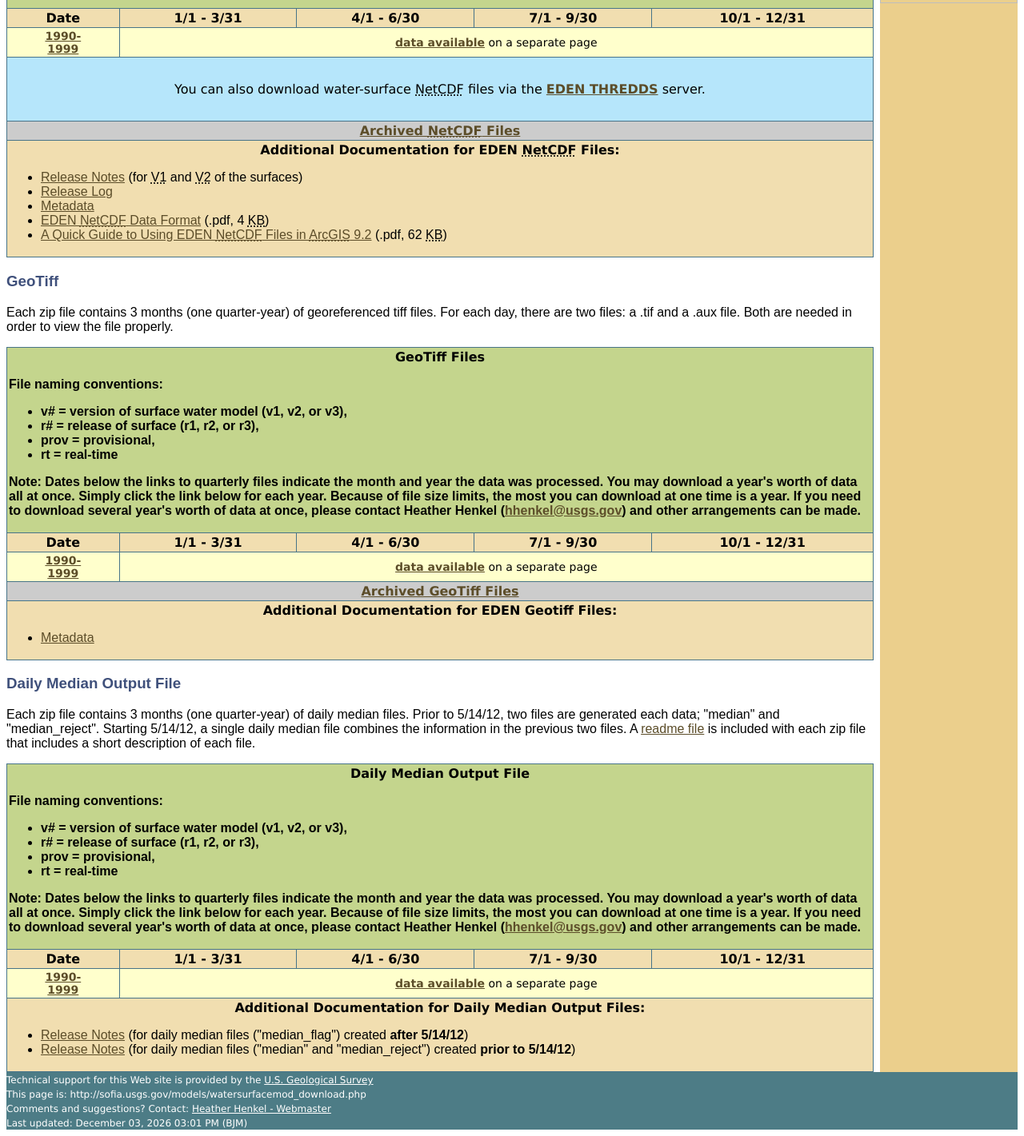
After one commit to USGS-EDEN/EDENweb, a PHP site: page /models/watersurfacemod_download.php in a window 1280 px wide. The commit adds this page. Shown: the part 766-2187 px from the top of the page at 80% size. Run offline with PHP 8.4, Linux system fonts and the light colour scheme; data that the repository does not hold is empty.

Commit message:
watersurfacemod_download.php added

```diff
--- /dev/null
+++ b/models/watersurfacemod_download.php
@@ -0,0 +1,216 @@
+<?php
+$size = $files = array('netcdf' => array(), 'geotiff' => array(), 'dailymedian' => array());
+$o = array(1 => 'first', 2 => 'second', 3 => 'third', 4 => 'fourth');
+foreach($size as $a => $b) {
+	for ($i = 2; $i <= 3; $i++) {
+		$dir = "/export1/htdocs/eden/data/$a/v$i";
+		if ($handle = opendir($dir)) {
+			while (false !== ($file = readdir($handle)))
+				if (preg_match("/^2[0-9]{3}_q[1-4]{1}_[A-Za-z0-9_]{2,}\.zip$/", $file)) {
+					$q = substr($file, 6, 1);
+					$size[$a][substr($file, 0, 4)] += filesize($dir . '/' . $file) / 1048576;
+					$files[$a][substr($file, 0, 4)][$q] = $dir . '/' . $file;
+				}
+			closedir($handle);
+		}
+	}
+	$dir = '/export1/htdocs/eden/data/realtime2';
+	if ($handle = opendir($dir)) {
+		while (false !== ($file = readdir($handle)))
+			if (preg_match("/^2[0-9]{3}_q[1-4]{1}_v3rt_nc\.zip$/", $file)) {
+				$q = substr($file, 6, 1);
+				$size[$a][substr($file, 0, 4)] += 0;
+				$files[$a][substr($file, 0, 4)][$q] = 'realtime';
+			}
+		closedir($handle);
+	}
+	ksort($files[$a]);
+	foreach ($files[$a] as $c => $d) {
+		$odd = $c % 2 ? '2' : '';
+		${$a . '_tbl'} .= "<tr class='gtablecell$odd'><td>";
+		${$a . '_tbl'} .= $size[$a][$c] ? "<a href='watersurfacemod-proc.php?year=$c&type=$a'>$c</a><br>(zip, " . round($size[$a][$c]) . " <abbr title='megabytes'>MB</abbr>)" : $c;
+		${$a . '_tbl'} .= "</td>\n";
+    	for ($i = 1; $i <= 4; $i++) {
+    		if (!$d[$i])
+    			${$a . '_tbl'} .=  "<td></td>\n";
+    		elseif ($d[$i] == 'realtime')
+    			${$a . '_tbl'} .=  "<td style='background-color:#f1b7a6'><a href='real-time.php'><strong>Real-Time Data</strong></a></td>\n";
+    		else {
+	    		$v = explode('.', end(explode('_', $d[$i])));
+	    		$v1 = strpos($v[0], 'prov') ? str_replace('prov', ', provisional', $v[0]) : str_replace('r', ', release ', $v[0]);
+	    		$v1 = preg_replace('/^v/', 'version ', $v1, 1);
+				$v2 = str_replace('prov', '<strong>prov</strong>', $v[0]);
+				$ft = date('F Y', filemtime($d[$i]));
+	    		${$a . '_tbl'} .=  "<td><a href='" . substr($d[$i], 15) . "'>$c <abbr title='$o[$i] quarter'>Q$i</abbr></a> (zip, " . round(filesize($d[$i]) / 1048576, 1) . " <abbr title='megabytes'>MB</abbr>)<br><abbr title='$v1'>$v2</abbr>, $ft</td>\n";
+	    	}
+    	}
+		${$a . '_tbl'} .=  "</tr>\n";
+	}
+}
+?>
+<!DOCTYPE html>
+<html lang="en">
+<head>
+  <meta charset="utf-8">
+  <title>Download Water Surfaces Data - Everglades Depth Estimation Network (EDEN)</title>
+  <link rel="stylesheet" href="/eden/css/eden-dbweb-html5.css">
+  <script src="https://www.usgs.gov/scripts/analytics/usgs-analytics.js"></script>
+  <style>
+    table { border-collapse: collapse }
+    table, td, th { border: 1px solid #477489 }
+    td, th { padding: 2px }
+  </style>
+</head>
+<body>
+<div id='PopUp' style='position:absolute;top:200px;left:100px;z-index:1000;border:solid black 1px;padding:50px;background-color:rgb(200,200,225);font-size:16px;font-weight:bold;width:500px;font-family:Arial;text-align:left' onclick="document.getElementById('PopUp').style.display='none';">
+  <span id='PopUpText'>Notice: Starting July 1st, 2019, a newly revised EDEN surface water model (V3) is being used to create EDEN real-time surfaces. As with V2 surfaces, real-time data is considered provisional and may be subject to revision.
+  <br><br>The EDEN project is in the process of releasing a new publication which will document V3 of the model.  The report will specify which updates and modifications were made, as well as identify the differences between the two models.  Overall, the differences between V2 and V3 surfaces are minor.<br><br><br><span style='font-size:14px;color:red'>Click to dismiss.</span></span>
+</div>
+<?php require ($_SERVER['DOCUMENT_ROOT'] . '/eden/ssi/eden-head.txt'); ?>
+<?php require ($_SERVER['DOCUMENT_ROOT'] . '/eden/ssi/nav.php'); ?>
+<div style="overflow:hidden;padding-right:8px;background-color:white"><!--Begin body of page -->
+<h2>Download Water Surfaces Data</h2>
+<img src="../images/maps/watersurfacesV2sm.jpg" alt="sample graphic of a version2 water surface map" height="216" width="153" style="float:right">
+<p>Data for modeled EDEN water surfaces are available in two different formats:</p>
+<ul>
+  <li><a href="#netcdf"><abbr title="Net C D F">NetCDF</abbr></a></li>
+  <li><a href="#geotiff">GeoTiff</a></li>
+</ul>
+<p>A daily median file (two files prior to 5/14/12) provides users with a list of gages and data used to generate the day's water-level surface. Metadata for the water-level surfaces is also provided.</p>
+<ul>
+  <li><a href="#dmsoutput">daily median output file</a></li>
+  <li><a href="https://archive.usgs.gov/archive/sites/sofia.usgs.gov/metadata/sflwww/eden_water_surfs.html">metadata (for water surfaces)</a></li>
+</ul>
+<h3><a id="netcdf"></a><abbr title="Net C D F">NetCDF</abbr> Files:</h3>
+<p><abbr title="Net C D F">NetCDF</abbr> (Network Common Data Form) is a set of freely-distributed software libraries and machine-independent binary data formats that support the creation, access, and sharing of large array-oriented scientific data. This format replaces the bulky file structure and difficult file management of ESRI GRIDS for EDEN data. It also allows EDEN applications to run on computers without <abbr title="Arc G I S">ArcGIS</abbr> installations.</p>
+<p>Each file contains 3 months (one quarter-year) of daily datasets. For example, the data for every day in 2002 will be stored in 4 files: 2002_q1.nc, 2002_q2.nc, 2002_q3.nc, and 2002_q4.nc. In addition, each zip file contains a <a href="release_notes_watersurfaces.php">readme file which contains brief information about release notes</a> related to this data release.</p>
+<table style="width:100%;text-align:center">
+  <tr>
+    <th colspan="5" class="grtablehead"><abbr title="Net C D F">NetCDF</abbr> Files
+      <p style="text-align:left">File naming conventions:</p>
+      <ul style="text-align:left">
+        <li>v# = version  of surface water model (v1, v2, or v3),</li>
+        <li>r# = release of surface (r1, r2, or r3),</li>
+        <li>prov = provisional,</li>
+        <li>rt = real-time</li>
+      </ul>
+      <p style="text-align:left">Note: Dates below the links to quarterly files indicate the month and year the data was processed. You may download a year's worth of data all at once. Simply click the link below for each year. Because of file size limits, the most you can download at one time is a year. If you need to download several year's worth of data at once, please contact Heather Henkel (<a href="mailto:hhenkel@usgs.gov">hhenkel@usgs.gov</a>) and other arrangements can be made.</p>
+    </th>
+  </tr>
+  <tr class="gvegtablehead">
+    <th scope="col">Date</th>
+    <th scope="col">1/1 - 3/31</th>
+    <th scope="col">4/1 - 6/30</th>
+    <th scope="col">7/1 - 9/30</th>
+    <th scope="col">10/1 - 12/31</th>
+  </tr>
+  <tr class="gtablecell2">
+    <td><a href="watersurfacemod_download_1990s.php"><strong>1990-<br>1999</strong></a></td>
+    <td colspan="4"><a href="watersurfacemod_download_1990s.php"><strong>data available</strong></a> on a separate page</td>
+  </tr>
+  <tr class="gtablecellblue">
+    <td colspan="5" style="padding:30px">You can also download water-surface <abbr title="Net C D F">NetCDF</abbr> files via the <a href="http://sflthredds.er.usgs.gov"><strong>EDEN THREDDS</strong></a> server.</td>
+  </tr>
+<?php echo $netcdf_tbl; ?>
+  <tr class="grytablehead">
+    <td colspan="5"><a href="watersurfacemod-archive.php">Archived <abbr title="Net C D F">NetCDF</abbr> Files</a></td>
+  </tr>
+  <tr class="gvegtablehead">
+    <td colspan="5"><strong>Additional Documentation for EDEN <abbr title="Net C D F">NetCDF</abbr> Files:</strong>
+      <ul style="text-align:left">
+        <li><a href="release_notes_watersurfaces.php">Release Notes</a> (for <abbr title="version 1">V1</abbr> and <abbr title="version 2">V2</abbr> of the surfaces)</li>
+        <li><a href="wsreleaselog.php">Release Log</a></li>
+        <li><a href="https://archive.usgs.gov/archive/sites/sofia.usgs.gov/metadata/sflwww/eden_water_surfs.html">Metadata</a></li>
+        <li><a href="../edenapps/EDEN_NetCDF_Data_Format.pdf">EDEN <abbr title="Net C D F">NetCDF</abbr> Data Format</a> (.pdf, 4 <abbr title="kilobytes">KB</abbr>)</li>
+        <li><a href="../edenapps/Quick_Guide_Using_EDEN_NetCDF_Files_ArcGIS.pdf">A Quick Guide to Using EDEN <abbr title="Net C D F">NetCDF</abbr> Files in <abbr title="Arc G I S">ArcGIS</abbr> 9.2</a> (.pdf, 62 <abbr title="kilobytes">KB</abbr>)</li>
+      </ul>
+    </td>
+  </tr>
+</table>
+<h3><a id="geotiff"></a>GeoTiff</h3>
+<p>Each zip file contains 3 months (one quarter-year) of georeferenced tiff files. For each day, there are two files: a .tif and a .aux file. Both are needed in order to view the file properly.</p>
+<table style="width:100%;text-align:center">
+  <tr>
+    <th colspan="5" class="grtablehead">GeoTiff Files
+      <p style="text-align:left">File naming conventions:</p>
+      <ul style="text-align:left">
+        <li>v# = version  of surface water model (v1, v2, or v3),</li>
+        <li>r# = release of surface (r1, r2, or r3),</li>
+        <li>prov = provisional,</li>
+        <li>rt = real-time</li>
+      </ul>
+      <p style="text-align:left">Note: Dates below the links to quarterly files indicate the month and year the data was processed. You may download a year's worth of data all at once. Simply click the link below for each year. Because of file size limits, the most you can download at one time is a year. If you need to download several year's worth of data at once, please contact Heather Henkel (<a href="mailto:hhenkel@usgs.gov">hhenkel@usgs.gov</a>) and other arrangements can be made.</p>
+    </th>
+  </tr>
+  <tr class="gvegtablehead">
+    <th scope="col">Date</th>
+    <th scope="col">1/1 - 3/31</th>
+    <th scope="col">4/1 - 6/30</th>
+    <th scope="col">7/1 - 9/30</th>
+    <th scope="col">10/1 - 12/31</th>
+  </tr>
+  <tr class="gtablecell2">
+    <td><a href="watersurfacemod_download_1990s.php"><strong>1990-<br>1999</strong></a></td>
+    <td colspan="4"><a href="watersurfacemod_download_1990s.php"><strong>data available</strong></a> on a separate page</td>
+  </tr>
+<?php echo $geotiff_tbl; ?>
+  <tr class="grytablehead">
+    <td colspan="5"><a href="watersurfacemod-archive.php">Archived GeoTiff Files</a></td>
+  </tr>
+  <tr class="gvegtablehead">
+    <td colspan="5"><strong>Additional Documentation for EDEN Geotiff Files:</strong>
+      <ul style="text-align:left">
+        <li><a href="https://archive.usgs.gov/archive/sites/sofia.usgs.gov/metadata/sflwww/eden_water_surfs.html">Metadata</a></li>
+      </ul>
+    </td>
+  </tr>
+</table>
+<h3><a id="dmsoutput"></a>Daily Median Output File</h3>
+<p>Each zip file contains 3 months (one quarter-year) of daily median files. Prior to 5/14/12, two files are generated each data; &quot;median&quot; and &quot;median_reject&quot;. Starting 5/14/12, a single daily median file combines the information in the previous two files. A <a href="#dm_read_me">readme file</a> is included with each zip file that includes a short description of each file.</p>
+<table style="width:100%;text-align:center">
+  <tr>
+    <th colspan="5" class="grtablehead">Daily Median Output File
+      <p style="text-align:left">File naming conventions:</p>
+      <ul style="text-align:left">
+        <li>v# = version  of surface water model (v1, v2, or v3),</li>
+        <li>r# = release of surface (r1, r2, or r3),</li>
+        <li>prov = provisional,</li>
+        <li>rt = real-time</li>
+      </ul>
+      <p style="text-align:left">Note: Dates below the links to quarterly files indicate the month and year the data was processed. You may download a year's worth of data all at once. Simply click the link below for each year. Because of file size limits, the most you can download at one time is a year. If you need to download several year's worth of data at once, please contact Heather Henkel (<a href="mailto:hhenkel@usgs.gov">hhenkel@usgs.gov</a>) and other arrangements can be made.</p>
+    </th>
+  </tr>
+  <tr class="gvegtablehead">
+    <th scope="col">Date</th>
+    <th scope="col">1/1 - 3/31</th>
+    <th scope="col">4/1 - 6/30</th>
+    <th scope="col">7/1 - 9/30</th>
+    <th scope="col">10/1 - 12/31</th>
+  </tr>
+  <tr class="gtablecell2">
+    <td><a href="watersurfacemod_download_1990s.php"><strong>1990-<br>1999</strong></a></td>
+    <td colspan="4"><a href="watersurfacemod_download_1990s.php"><strong>data available</strong></a> on a separate page</td>
+  </tr>
+<?php echo $dailymedian_tbl; ?>
+  <tr class="gvegtablehead">
+    <td colspan="5"><a id="dm_read_me"></a><strong>Additional Documentation for Daily Median Output Files:</strong>
+      <ul style="text-align:left">
+        <li><a href="daily_median_readme_v2_051412.txt">Release Notes</a> (for daily median files (&quot;median_flag&quot;) created <strong>after 5/14/12</strong>)</li>
+        <li><a href="daily_median_readme_v2.txt">Release Notes</a> (for daily median files (&quot;median&quot; and &quot;median_reject&quot;) created <strong>prior to 5/14/12</strong>)</li>
+      </ul>
+    </td>
+  </tr>
+</table>
+</div><!--End body of page -->
+</div><!--End content and nav -->
+<div style="clear:both;width:100%;background-color:#4d7c86">
+  <span class="footer">Technical support for this Web site is provided by the <a href="http://www.usgs.gov/" class="footer">U.S. Geological Survey</a><br>This page is:
+<?php
+$filename = htmlentities($_SERVER['SCRIPT_NAME'], ENT_QUOTES);
+echo "http://sofia.usgs.gov$filename";
+?>
+  <br>Comments and suggestions? Contact: <a href="https://archive.usgs.gov/archive/sites/sofia.usgs.gov/comments.html" class="footer">Heather Henkel - Webmaster</a><br>Last updated:
+<?php echo date ("F d, Y h:i A", getlastmod()); ?> (BJM)</span>
+</div>
+</body>
+</html>
--- a/ssi/nav.php
+++ b/ssi/nav.php
@@ -22,7 +22,7 @@ if ($filename == '/eden/latlongsearch.php')
 elseif (in_array($filename, array('/eden/stationlist.php', '/eden/explanation.php', '/eden/hindcasted.php', '/eden/data_download.php')))
   echo "  <div class='rightnavbutton'>- <a href='/eden/latlongsearch.php'>Coordinates Search</a></div>\n";
 echo "  <div class='" . ($filename == '/eden/models/watersurfacemod.php' ? "rightnavbuttoncurrent'>Water Surfaces" : "rightnavbutton'><a href='/eden/models/watersurfacemod.php'>Water Surfaces</a>") . "</div>\n";
-if ($filename == '/eden/watersurfacemod_download.php')
+if ($filename == '/eden/models/watersurfacemod_download.php')
   echo "  <div class='rightnavbuttoncurrent'>- Download Surfaces</div>\n";
 elseif (in_array($filename, array('/eden/models/watersurfacemod.php', '/eden/models/wsreleaselog.php', '/eden/models/real-time.php', '/eden/models/differencemaps.php', '/eden/models/confidenceindexmaps.php', '/eden/models/watersurfacemod-archive.php')))
   echo "  <div class='rightnavbutton'>- <a href='/eden/models/watersurfacemod_download.php'>Download Surfaces</a></div>\n";
```
